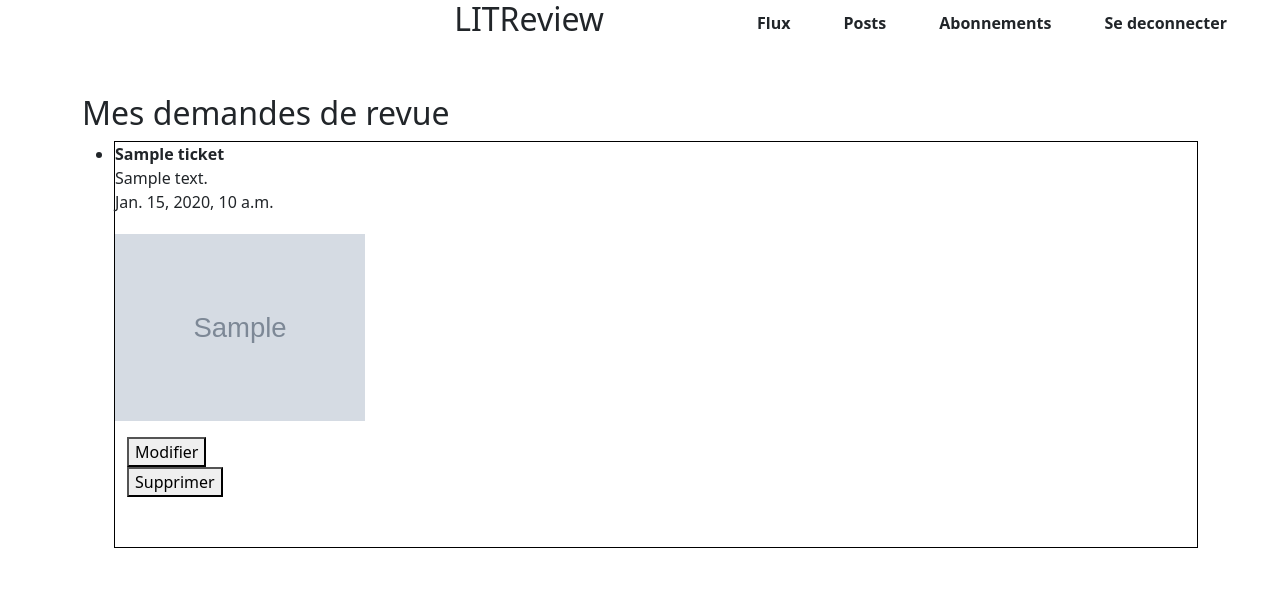
After one commit to Synaptee/OC_P9, a Django app: template P9/critiques/templates/posts.html in a window 1280 px wide. The commit adds this page. Shown: the top 611 px of the page. Run offline with Django 3.2, Linux system fonts and the light colour scheme; the template is opened without the code that fills it: most values are stand-ins (such as "Sample title", 1, 10 or a date in 2020); grey boxes marked "Sample" are stand-in pictures.

Commit message:
Suppression de posts

```diff
--- /dev/null
+++ b/P9/critiques/static/critiques/css/posts.css
@@ -0,0 +1,15 @@
+li{
+    padding-bottom: 50px;
+    border : solid 1px black;
+}
+
+.img_container{
+    padding-top: 20px;
+    width: 250px;
+    height: auto;
+}
+
+.img_container img{
+    width: 100%;
+    height: auto;
+}
--- a/P9/critiques/templates/base.html
+++ b/P9/critiques/templates/base.html
@@ -5,6 +5,8 @@
 <head>
     <meta charset="UTF-8">
     <meta name="viewport" content="width=device-width, initial-scale=1.0">
+    <link href="https://cdn.jsdelivr.net/npm/bootstrap@5.3.0/dist/css/bootstrap.min.css" rel="stylesheet">
+    <script src="https://cdn.jsdelivr.net/npm/bootstrap@5.3.1/dist/js/bootstrap.bundle.min.js"></script>
     <title>LITReview</title>
     <link rel="stylesheet" href="{% static 'critiques/css/base.css' %}">
     {% block additional_css %}{% endblock %}
@@ -22,7 +24,7 @@
         <div class="navbar">
 
             <a href="{% url 'flux' %}">Flux</a>
-            <a href="">Posts</a>
+            <a href="{% url 'posts' %}">Posts</a>
             <a href="{% url 'abonnements' %}">Abonnements</a>
             <a href="{% url 'logout' %}">Se deconnecter</a>
         </div>
--- a/P9/critiques/templates/flux.html
+++ b/P9/critiques/templates/flux.html
@@ -18,6 +18,10 @@
         <a href="" class="btn">Créer une critique</a>
     </div>
 
+    <div class="feed">
+
+    </div>
+
 </body>
 
 {% endblock %}
--- /dev/null
+++ b/P9/critiques/templates/posts.html
@@ -0,0 +1,47 @@
+{% extends "base.html" %}
+{% load static %}
+
+{% block additional_css %}
+<link rel="stylesheet" href="{% static 'critiques/css/posts.css' %}">
+{% endblock %}
+
+{% block content %}
+
+<div class="container py-5"><h2>Mes demandes de revue</h2>
+
+{% if tickets %}
+<ul>
+    {% for ticket in tickets %}
+    <li>
+        <strong>{{ ticket.title }}</strong><br>
+        {{ ticket.description }}<br>
+        {{ ticket.time_created }}<br>
+        {% if ticket.image %}
+        <div class="img_container">
+            <img src="{{ ticket.image.url }}" alt="{{ ticket.title }}">
+        </div>
+        {% endif %}
+        <div class="container pt-3">
+            <form action="{% url 'edit_ticket' ticket.id %}" method="post">
+                {% csrf_token %}
+                <button type="submit">Modifier</button>
+            </form>
+
+            <form action="{% url 'delete_ticket' ticket.id %}" method="post">
+                {% csrf_token %}
+                <button type="submit">Supprimer</button>
+            </form>
+        </div>
+
+    </li>
+    {% endfor %}
+</ul>
+
+{% else %}
+<p>Vous n'avez pas encore créé de demandes de revue.</p>
+{% endif %}
+</div>
+
+
+
+{% endblock %}
```
Also changed, not shown: P9/P9/urls.py (+15 -1 lines), P9/critiques/templates/suppression.html (added, +16 -0 lines), P9/critiques/views.py (+48 -2 lines), P9/db.sqlite3.
